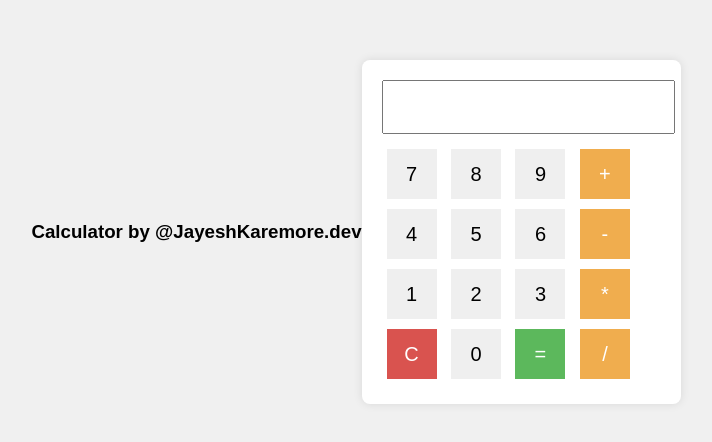
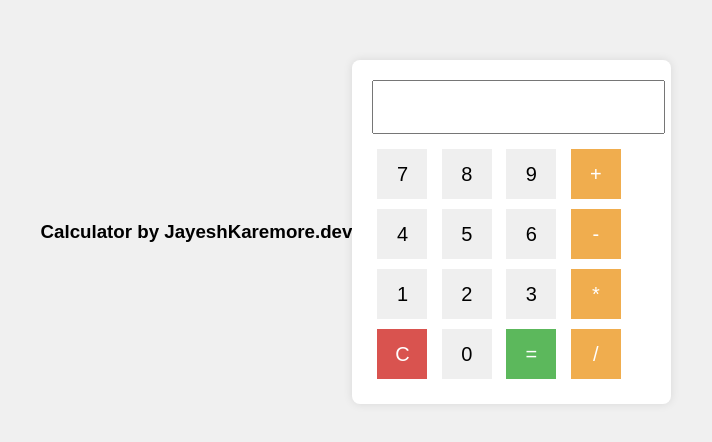
Before and after one commit to Jayesh435/Calculator, a plain HTML site: page index.html in a window 1280 px wide. Shown: the part 168-610 px from the top of the page, without its empty margins (284-996 px from the left). Drawn offline with Linux system fonts and the light colour scheme.

Commit message:
Fix HTML encoding issues in index.html

```diff
--- a/index.html
+++ b/index.html
@@ -7,7 +7,7 @@
     <link rel="stylesheet" href="styles.css">
 </head>
 <body>
-    <h3>Calculator by @JayeshKaremore.dev  </h3>
+    <h3>Calculator by JayeshKaremore.dev  </h3>
     <div id="calculator">
         <input type="text" id="display" readonly>
         <div>
```
